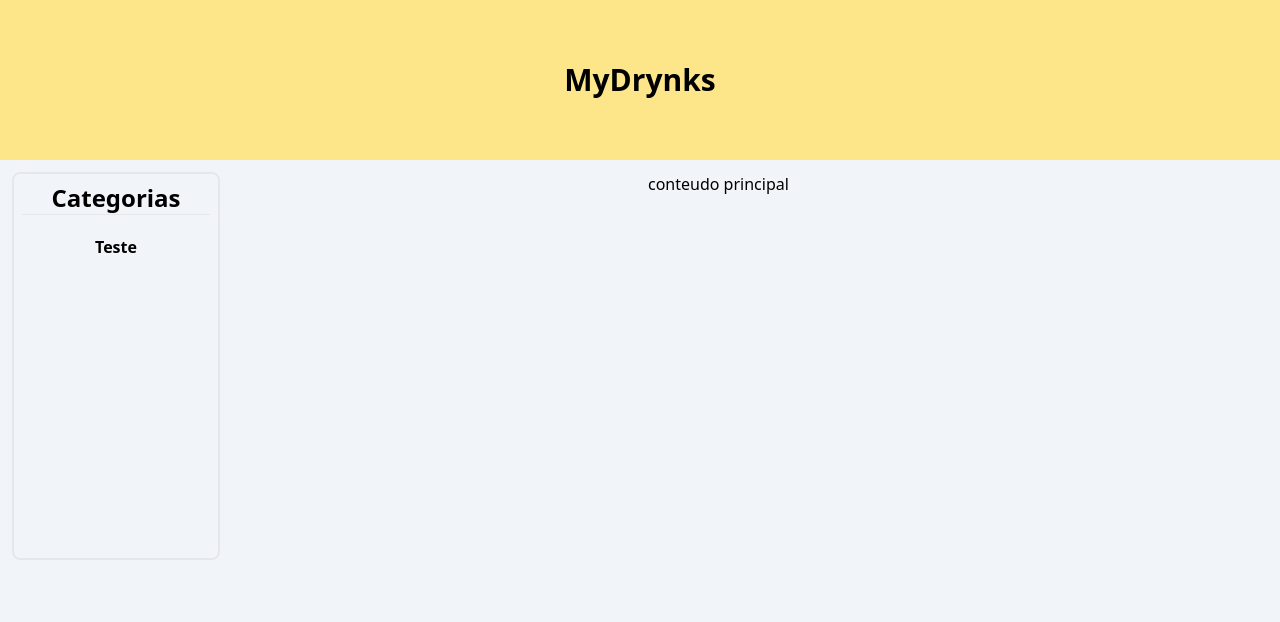
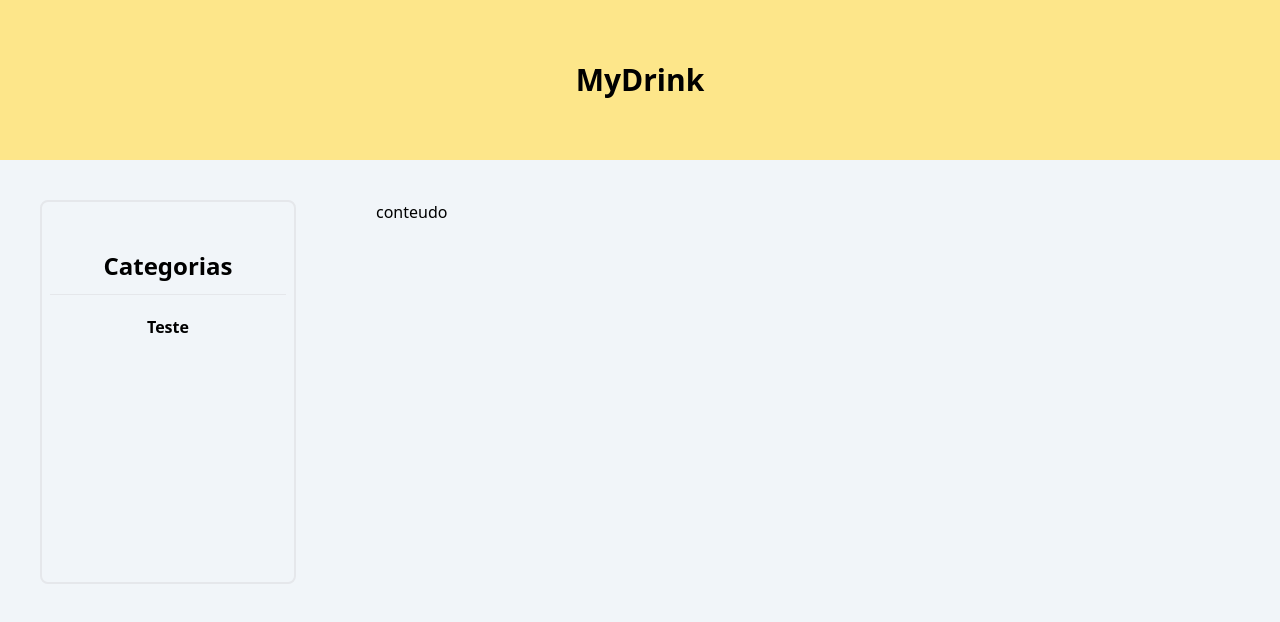
Before and after one commit to landson90/app-mydrink, a React (Create React App) app: page / in a window 1280 px wide. Shown: the top 622 px of the page. Built offline with nearby package versions, Linux system fonts and the light colour scheme.

Commit message:
criando o estilo da tela peincipal

```diff
--- a/src/components/CardLater/index.tsx
+++ b/src/components/CardLater/index.tsx
@@ -5,7 +5,7 @@ interface CardLaterProps {
 }
 export function CardLater({ children }: CardLaterProps) {
   return (
-    <div className="h-3/6 w-52 bg-slate-100 rounded-lg border-solid border-2">
+    <div className="h-96 w-64	 bg-slate-100 rounded-lg border-solid border-2">
       {children}
     </div>
   );
--- /dev/null
+++ b/src/components/CardMain/index.tsx
@@ -0,0 +1,3 @@
+export function CardMain() {
+  return <div className="h-full w-full bg-gray-50">CAEMA</div>;
+}
--- a/src/components/Header/index.tsx
+++ b/src/components/Header/index.tsx
@@ -5,9 +5,9 @@ interface HeaderProsp {
 export function Header({ title }: HeaderProsp) {
   return (
     <>
-      <div className="h-40 w-screen bg-amber-200 flex justify-center items-center">
+      <header className="h-40 w-screen bg-amber-200 flex justify-center items-center">
         <h2 className="text-3xl font-bold">{title}</h2>
-      </div>
+      </header>
     </>
   );
 }
--- a/src/components/List/index.tsx
+++ b/src/components/List/index.tsx
@@ -1,7 +1,7 @@
 export function List() {
   return (
-    <div className="p-2 flex flex-col justify-center">
-      <h3 className="text-2xl font-bold text-center">Categorias</h3>
+    <div className="p-2 flex flex-col justify-center mt-10">
+      <h3 className="text-2xl font-bold text-center mb-3">Categorias</h3>
       <hr />
       <ul className="mt-2 flex flex-col items-center mt-5">
         <li>
--- a/src/view/Home.view.tsx
+++ b/src/view/Home.view.tsx
@@ -1,16 +1,23 @@
 import { CardLater } from "../components/CardLater";
+import { CardMain } from "../components/CardMain";
 import { Header } from "../components/Header";
 import { List } from "../components/List";
 
 export function HomeView() {
   return (
     <>
-      <Header title="MyDrynks" />
-      <div className="justify-around bg-slate-100 p-3 h-screen grid gap-4 grid-cols-2">
-        <CardLater>
-          <List />
-        </CardLater>
-        <div>conteudo principal</div>
+      <div className="h-40 w-full flex justify-center items-center">
+        <section>
+          <Header title="MyDrink" />
+        </section>
+      </div>
+      <div className="bg-slate-100 h-screen flex gap-20 p-10">
+        <section>
+          <CardLater>
+            <List />
+          </CardLater>
+        </section>
+        <section>conteudo</section>
       </div>
     </>
   );
```
